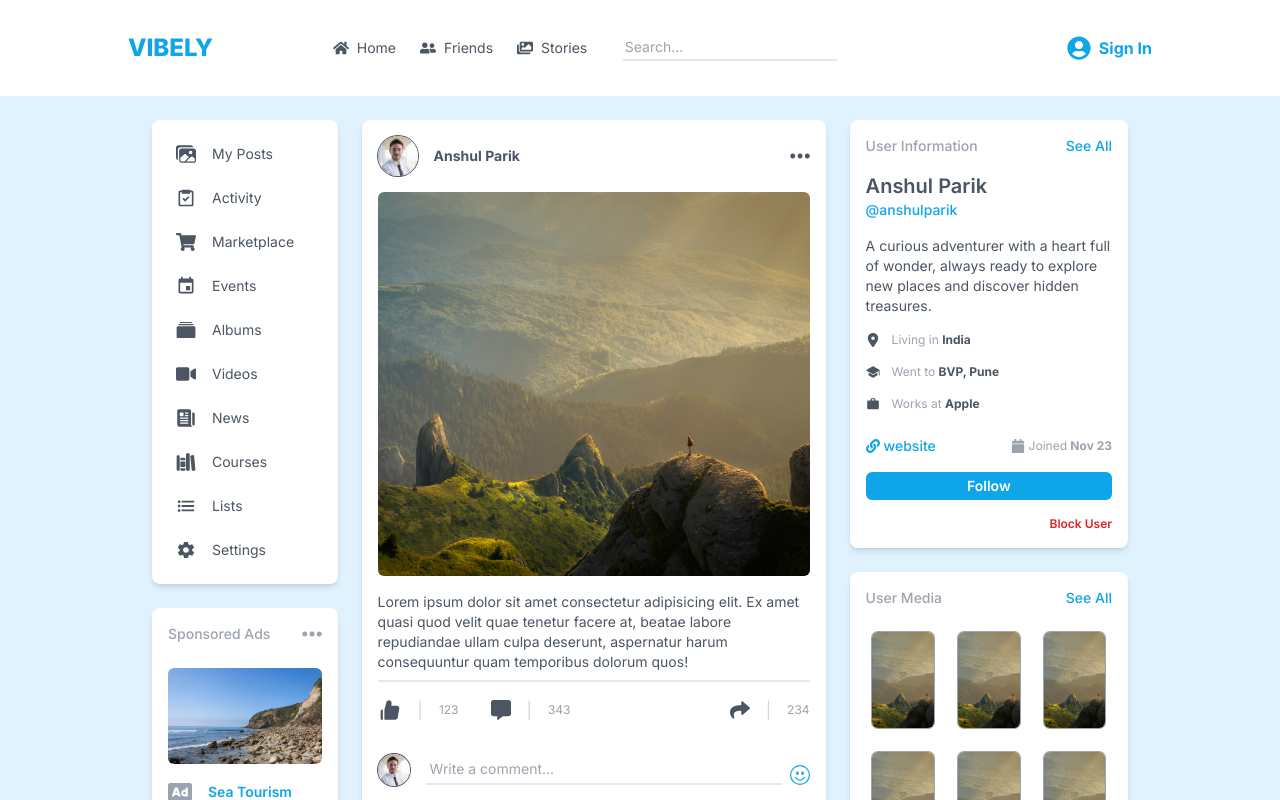
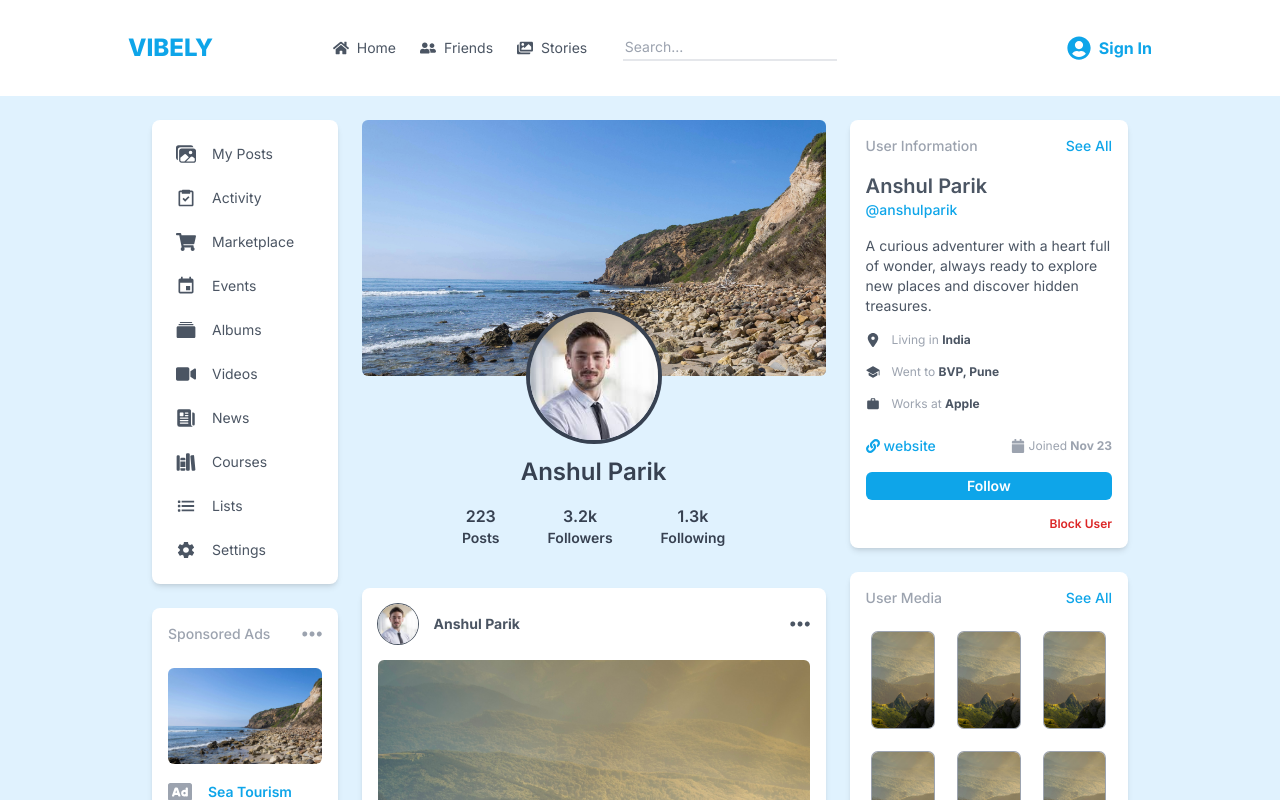
Before and after one commit to anshulparik/vibely, a Next.js app: page /profile/1 in a window 1280 px wide. Shown: the top 800 px of the page. Built offline with nearby package versions, Linux system fonts and the light colour scheme; no server answers.

Commit message:
profile section added on the profile page

```diff
--- a/src/app/profile/[id]/page.tsx
+++ b/src/app/profile/[id]/page.tsx
@@ -1,16 +1,68 @@
-import Feed from '@/components/Feed';
-import LeftSidebar from '@/components/LeftSidebar';
-import RightSidebar from '@/components/RightSidebar';
-import React from 'react'
+import Feed from "@/components/Feed";
+import LeftSidebar from "@/components/LeftSidebar";
+import RightSidebar from "@/components/RightSidebar";
+import React from "react";
+import Image from "next/image";
 
 const ProfilePage = () => {
   return (
     <div className="flex gap-6 p-3 md:p-6">
       <div className="hidden xl:block w-[20%]">
-        <LeftSidebar type='profile' />
+        <LeftSidebar type="profile" />
       </div>
       <div className="w-full lg:w-[70%] xl:w-[50%]">
         <div className="flex flex-col gap-6">
+          <div className="">
+            <div className="relative">
+              <div className="relative w-full h-64">
+                <Image
+                  src="/ads.jpg"
+                  alt=""
+                  className="absolute object-cover rounded-md"
+                  fill
+                />
+              </div>
+              <div
+                className="absolute right-0 -bottom-16 z-10"
+                style={{ left: "calc(50% - 64px)" }}
+              >
+                <div className="relative w-32 h-32">
+                  <Image
+                    src="/profile_img.png"
+                    alt=""
+                    className="absolute object-cover rounded-full
+                    ring-4 ring-gray-700"
+                    fill
+                  />
+                </div>
+              </div>
+            </div>
+            <div className="mt-20">
+              <h1 className="text-gray-700 text-2xl font-semibold mb-4 text-center">
+                Anshul Parik
+              </h1>
+              <div className="flex items-center justify-center gap-12 mb-4">
+                <div className="flex flex-col items-center">
+                  <span className="font-semibold text-gray-700">223</span>
+                  <span className="text-sm font-semibold text-gray-700">
+                    Posts
+                  </span>
+                </div>
+                <div className="flex flex-col items-center">
+                  <span className="font-semibold text-gray-700">3.2k</span>
+                  <span className="text-sm font-semibold text-gray-700">
+                    Followers
+                  </span>
+                </div>
+                <div className="flex flex-col items-center">
+                  <span className="font-semibold text-gray-700">1.3k</span>
+                  <span className="text-sm font-semibold text-gray-700">
+                    Following
+                  </span>
+                </div>
+              </div>
+            </div>
+          </div>
           <Feed />
         </div>
       </div>
@@ -19,6 +71,6 @@ const ProfilePage = () => {
       </div>
     </div>
   );
-}
+};
 
-export default ProfilePage
+export default ProfilePage;
```
